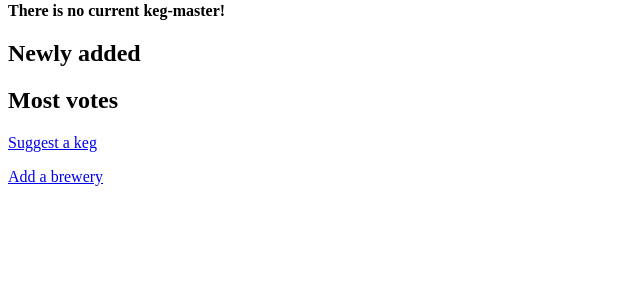
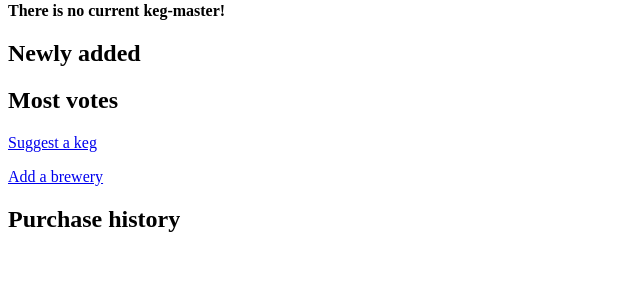
Before and after one commit to cibyr/kegstarter, a Django app: template main/templates/index.html in a window 1280 px wide. Shown: the part 284-584 px from the top of the page, without its empty margins (0-640 px from the left). Run offline with Django 3.2, Linux system fonts and the light colour scheme; the template is opened without the code that fills it, so the values that code supplies are empty; parts of the project's set-up code (start-up, migrations or seed data) failed here and were passed over.

Commit message:
Added purchase history to main page

```diff
--- a/main/templates/index.html
+++ b/main/templates/index.html
@@ -33,4 +33,15 @@
 <p><a href="/keg/create/">Suggest a keg</a></p>
 <p><a href="/brewery/create/">Add a brewery</a></p>
 
+<h2>Purchase history</h2>
+{% if purchase_history.count == 0 %}
+<p>All dry.  Go vote, and buy some kegs!</p>
+{% else %}
+<ul>
+{% for purchase in purchase_history %}
+    <li>{{ purchase.timestamp }} - {{ purchase.user.username }} - <a href="{{ purchase.keg.get_absolute_url }}">{{ purchase.keg }}</a> (${{ purchase.keg.price }}) (Votes: {{ purchase.keg.votes }})</li></li>
+{% endfor %}
+</ul>
+{% endif %}
+
 {% endblock %}
--- a/main/views.py
+++ b/main/views.py
@@ -50,7 +50,8 @@ def home(request):
     context = {
         'kegs': recent_kegs,
         'winning_kegs': winning_kegs,
-        'current_kegmaster': get_current_kegmaster()
+        'current_kegmaster': get_current_kegmaster(),
+        'purchase_history': get_keg_purchase_history()
     }
     context.update(fund_context())
     return render(request, 'index.html', context)
@@ -127,3 +128,6 @@ def accept_donation(request):
 
 def get_donation_history(user):
     return Donation.objects.filter(recipient__exact=user).order_by('timestamp')
+
+def get_keg_purchase_history():
+    return Purchase.objects.order_by('timestamp')
```
